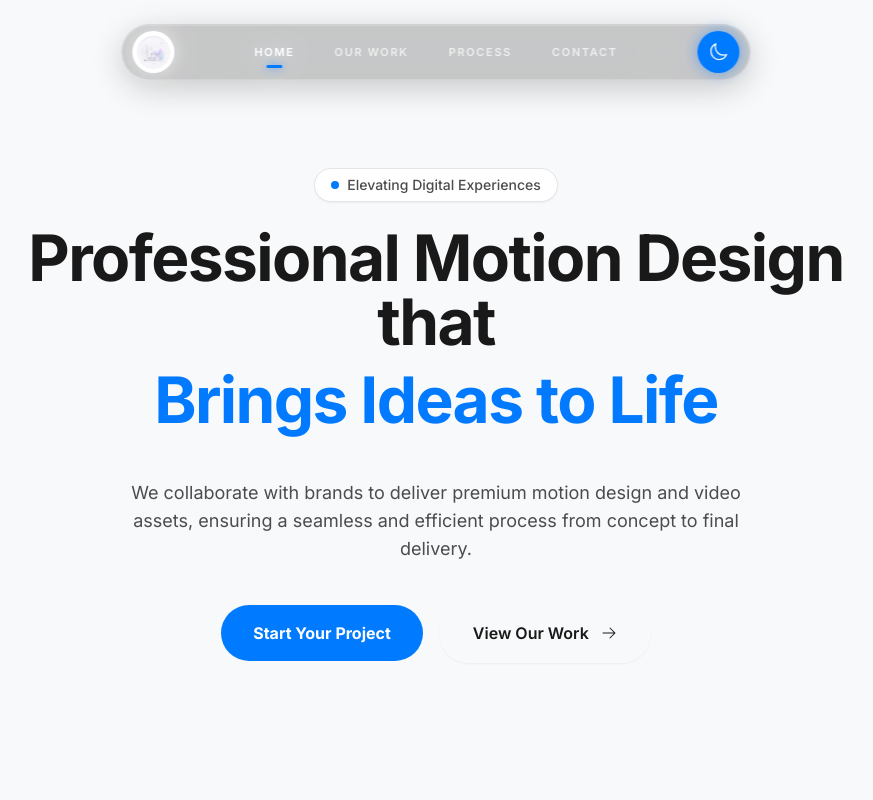
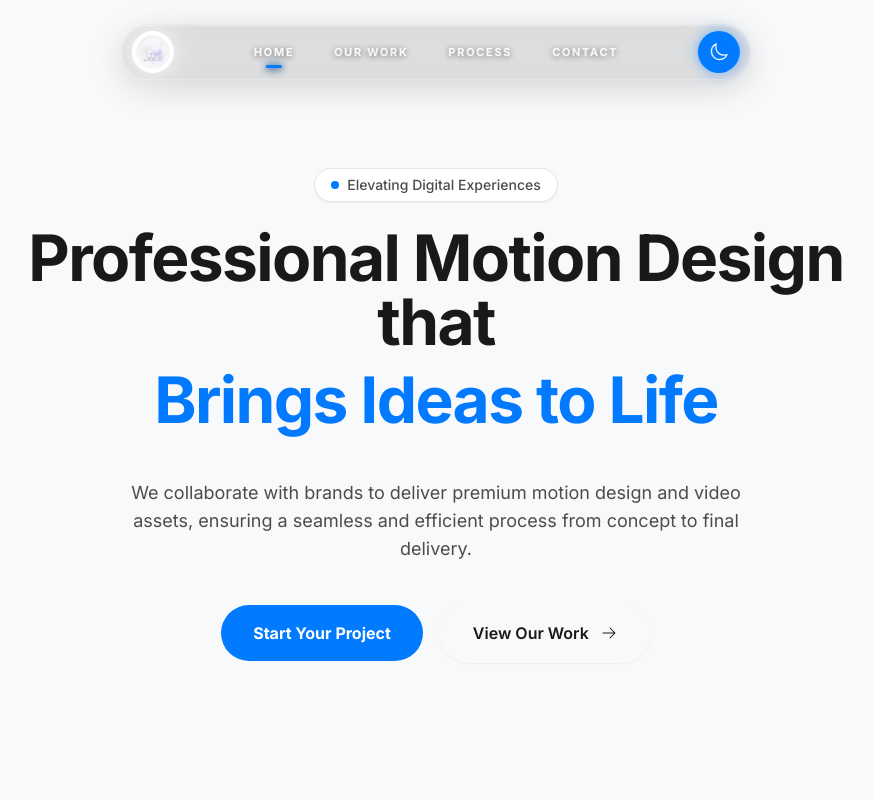
Before and after one commit to BerserkerOP/website, a Next.js app: page / in a window 1280 px wide. Shown: the top 800 px of the page, without its empty margins (204-1077 px from the left). Built offline with nearby package versions, Linux system fonts and the light colour scheme.

Commit message:
Update Navbar: Apply 11% glass fill opacity and enhance text visibility with drop shadows

```diff
--- a/components/Navbar.tsx
+++ b/components/Navbar.tsx
@@ -56,7 +56,7 @@ export default function Navbar() {
       animate={{ y: 0, x: "-50%" }}
       transition={{ duration: 0.6, ease: "easeOut" }}
       onMouseMove={handleMouseMove}
-      className={`group fixed top-4 md:top-6 left-1/2 z-50 flex items-center justify-between p-1.5 rounded-[32px] bg-black/20 dark:bg-black/30 backdrop-blur-3xl shadow-[0_8px_32px_rgba(0,0,0,0.2),inset_0_1px_1px_rgba(255,255,255,0.2)] border border-white/20 gap-8 md:gap-16 w-[95%] sm:w-auto max-w-4xl`}
+      className={`group fixed top-4 md:top-6 left-1/2 z-50 flex items-center justify-between p-1.5 rounded-[32px] bg-black/[0.11] dark:bg-white/[0.11] backdrop-blur-[24px] shadow-[0_8px_32px_rgba(0,0,0,0.15),inset_0_1px_1px_rgba(255,255,255,0.4)] border border-white/30 dark:border-white/20 gap-8 md:gap-16 w-[95%] sm:w-auto max-w-4xl`}
     >
       {/* Spotlight Overlay */}
       <motion.div
@@ -65,7 +65,7 @@ export default function Navbar() {
           background: useMotionTemplate`
             radial-gradient(
               150px circle at ${mouseX}px ${mouseY}px,
-              rgba(255, 255, 255, 0.15),
+              rgba(255, 255, 255, 0.2),
               transparent 80%
             )
           `,
@@ -73,7 +73,7 @@ export default function Navbar() {
       />
 
       {/* Left Profile Picture */}
-      <Link href="/" className="w-[42px] h-[42px] ml-1 rounded-full bg-white flex items-center justify-center shadow-[0_0_20px_rgba(255,255,255,0.6)] border border-white/60 shrink-0 overflow-hidden relative group/logo z-10">
+      <Link href="/" className="w-[42px] h-[42px] ml-1 rounded-full bg-white flex items-center justify-center shadow-[0_0_20px_rgba(255,255,255,0.8)] border border-white shrink-0 overflow-hidden relative group/logo z-10">
         <div className="absolute inset-0 bg-white mix-blend-overlay opacity-0 group-hover/logo:opacity-40 transition-opacity z-10" />
         <Image src="/icon.png" alt="HalftoneMotion" fill className="object-cover p-[3px] rounded-full" />
       </Link>
@@ -91,7 +91,7 @@ export default function Navbar() {
                 key={link.path}
                 href={link.path}
                 onMouseEnter={() => setHoveredPath(link.path)}
-                className={`relative px-4 py-2 transition-colors duration-300 font-semibold tracking-[0.15em] text-[11px] uppercase ${isActive ? 'text-white drop-shadow-[0_0_8px_rgba(255,255,255,0.5)]' : 'text-white/70 hover:text-white/90'}`}
+                className={`relative px-4 py-2 transition-all duration-300 font-bold tracking-[0.15em] text-[11px] uppercase drop-shadow-[0_1px_3px_rgba(0,0,0,0.6)] ${isActive ? 'text-white' : 'text-white/95 hover:text-white'}`}
               >
                 {link.name}
                 {isActive && (
```
